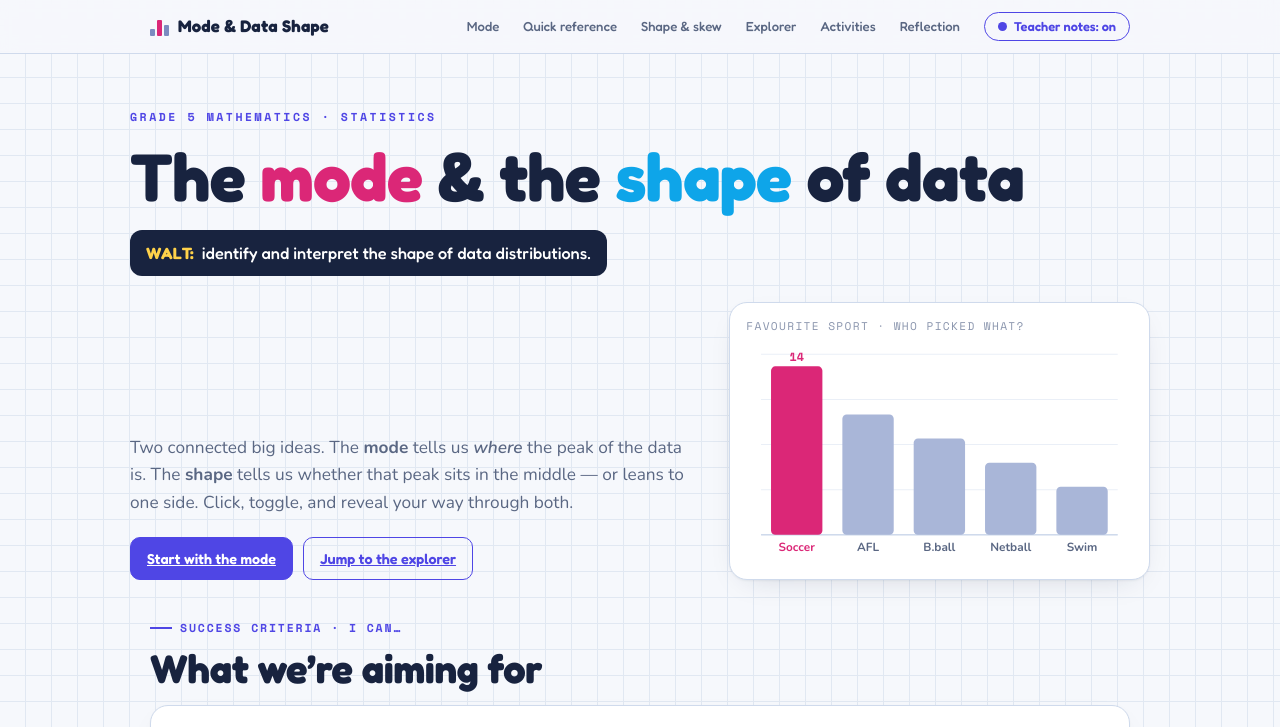
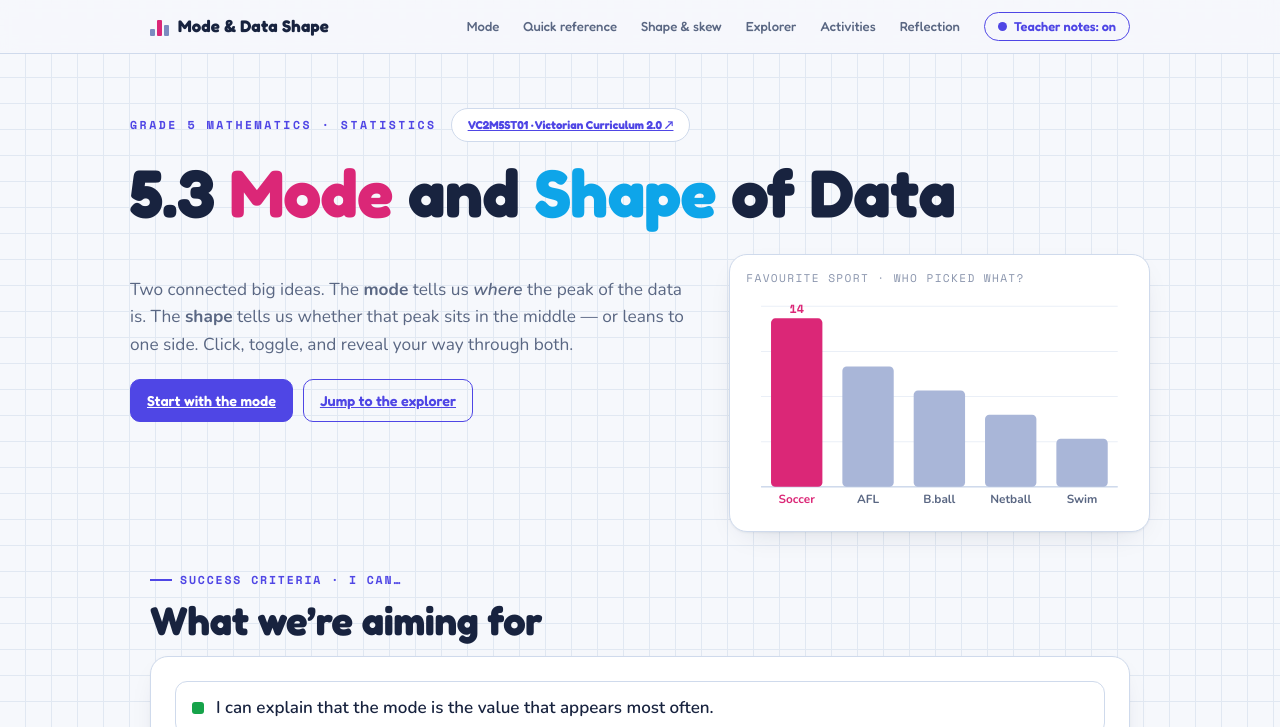
Before and after one commit to kathleen356/mode-and-shape, a plain HTML site: page index.html in a window 1280 px wide. Shown: the top 727 px of the page. Drawn offline with nearby package versions, Linux system fonts and the light colour scheme.

Commit message:
fixed box height

```diff
--- a/index.html
+++ b/index.html
@@ -86,7 +86,7 @@
   .walt{display:inline-block; background:var(--ink); color:#fff; font-family:var(--display);
     font-weight:500; padding:10px 16px; border-radius:12px; margin-top:8px; font-size:1.02rem}
   .walt b{color:#FFD24A; font-weight:700}
-  .hero-grid{display:grid; grid-template-columns:1.15fr .85fr; gap:30px; align-items:end; margin-top:26px}
+  .hero-grid{display:grid; grid-template-columns:1.15fr .85fr; gap:30px; align-items:start; margin-top:26px}
   @media(max-width:760px){.hero-grid{grid-template-columns:1fr}}
   .hero-chart{background:var(--card); border:1px solid var(--grid-strong); border-radius:var(--radius);
     box-shadow:var(--shadow); padding:14px 16px 8px}
@@ -105,7 +105,8 @@
   .card{background:var(--card); border:1px solid var(--grid-strong); border-radius:var(--radius);
     box-shadow:var(--shadow); padding:24px}
   .card + .card{margin-top:18px}
-  .two{display:grid; grid-template-columns:1fr 1fr; gap:18px}
+  .two{display:grid; grid-template-columns:1fr 1fr; gap:18px; align-items:stretch}
+  .two > .card{margin-top:0}
   @media(max-width:720px){.two{grid-template-columns:1fr}}
 
   .keyword{color:var(--mode); font-weight:800}
@@ -253,7 +254,14 @@
   .talk b{color:#FFD24A; font-family:var(--display)}
 
   footer{padding:34px 0 60px; color:var(--ink-faint); font-size:.85rem; text-align:center}
-  .curric{font-family:var(--mono); font-size:.72rem; color:var(--ink-faint); margin-top:6px}
+  .curric{font-family:var(--mono); font-size:.72rem; color:var(--ink-faint)}
+  .curric-link{font-family:var(--display); font-weight:700; font-size:.72rem; cursor:pointer;
+    padding:7px 16px; border-radius:999px; border:1.5px solid var(--grid-strong);
+    background:var(--card); color:var(--accent); transition:transform .1s, border-color .15s, color .15s}
+  .curric-link:hover{border-color:var(--accent); color:var(--accent)}
+  .curric-link:active{transform:translateY(1px)}
+
+  .eyebrow-row{display:flex; align-items:center; gap:14px; flex-wrap:wrap}
 
   /* svg chart bits */
   .chart{width:100%; height:auto; display:block}
@@ -288,9 +296,11 @@
 
 <!-- HERO -->
 <div class="wrap hero">
-  <div class="eyebrow">Grade 5 Mathematics · Statistics</div>
-  <h1>The <span class="pink">mode</span> &amp; the <span class="blue">shape</span> of data</h1>
-  <span class="walt"><b>WALT:</b>&nbsp; identify and interpret the shape of data distributions.</span>
+  <div class="eyebrow-row">
+    <div class="eyebrow">Grade 5 Mathematics · Statistics</div>
+    <a class="curric-link" href="https://f10.vcaa.vic.edu.au/learning-areas/mathematics/curriculum#VC2M5ST01" target="_blank" rel="noopener">VC2M5ST01 · Victorian Curriculum 2.0 ↗</a>
+  </div>
+  <h1>5.3 <span class="pink">Mode</span> and <span class="blue">Shape</span> of Data</h1>
 
   <div class="hero-grid">
     <div>
```
Also changed, not shown: .claude/launch.json (added).
